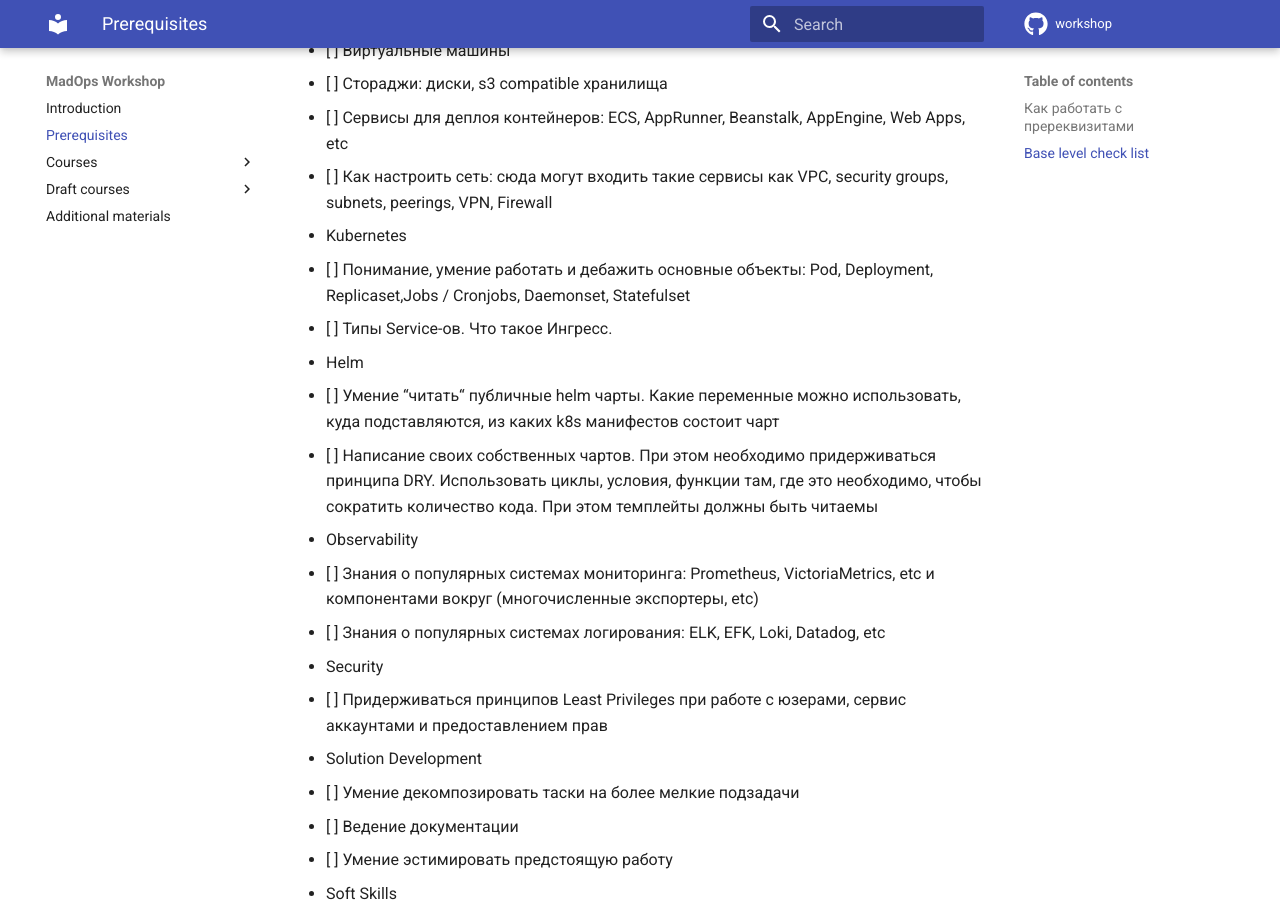
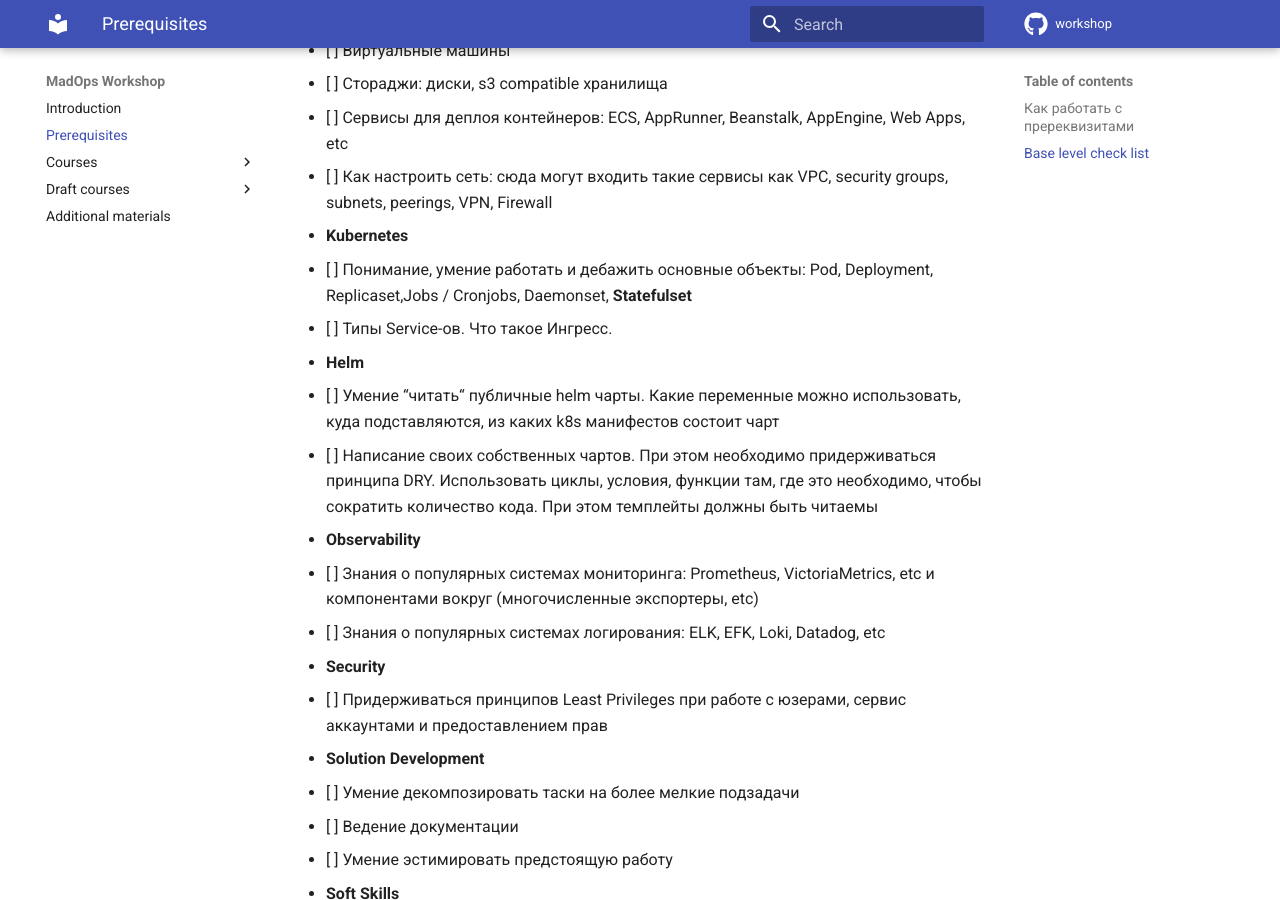
Before and after one commit to madopsio/workshop, an MkDocs documentation site: the page built from docs/prerequisites/prerequisites.md, in a window 1280 px wide and 900 px high, scrolled down 1378 px. Built offline with MkDocs 1.6.1 and Material for MkDocs 9.7.7, drawn with Linux system fonts in a browser that asks for light colours; comment, search, counter and statistics services are not loaded.

```diff
--- a/docs/prerequisites/prerequisites.md
+++ b/docs/prerequisites/prerequisites.md
@@ -18,42 +18,42 @@
 
 ## Base level check list
 
-- Docker
+- **Docker**
 - [ ] Отличие контейнеризации и виртуализации
 - [ ] Запуск докер контейнеров, используя публичные докер образы
 - [ ] Написание собственных Dockerfiles, основываясь на best practices (порядок слоёв, кэши, мульти стейж сборки, etc)
 - [ ] Подготовка docker-compose файлов для ускорения и упрощения локальной разработки
-- Linux
+- **Linux**
 - [ ] Процессы, девайсы, дисковые разделы, lvm, файловые системы, неймспейсы и cgroups
 - [ ] Базовый скриптинг на bash/python
 - [ ] Базовое знание сетевых протоколов, базовые сетевые утилиты
-- Terraform
+- **Terraform**
 - [ ] Умение читать чужой терраформ код, понимание кода  используемых публичных модулей
 - [ ] Умение описать в виде читаемого, поддерживаемого и переиспользуемого кода инфраструктуру проекта
-- Ci/Cd
+- **Ci/Cd**
 - [ ] Понимание концепций CI, CD, CD. Что это такое и чем отличаются.
 - [ ] Написание простых читаемых пайплайнов
-- Clouds
+- **Clouds**
 - [ ] Виртуальные машины
 - [ ] Стораджи: диски, s3 compatible хранилища
 - [ ] Сервисы для деплоя контейнеров: ECS, AppRunner, Beanstalk, AppEngine, Web Apps, etc
 - [ ] Как настроить сеть: сюда могут входить такие сервисы как VPC, security groups, subnets, peerings, VPN, Firewall
-- Kubernetes
-- [ ] Понимание, умение работать и дебажить основные объекты: Pod, Deployment, Replicaset,Jobs / Cronjobs, Daemonset, Statefulset
+- **Kubernetes**
+- [ ] Понимание, умение работать и дебажить основные объекты: Pod, Deployment, Replicaset,Jobs / Cronjobs, Daemonset, **Statefulset**
 - [ ] Типы Service-ов. Что такое Ингресс.
-- Helm
+- **Helm**
 - [ ] Умение “читать“ публичные helm чарты. Какие переменные можно использовать, куда подставляются, из каких k8s манифестов состоит чарт
 - [ ] Написание своих собственных чартов. При этом необходимо придерживаться принципа DRY. Использовать циклы, условия, функции там, где это необходимо, чтобы сократить количество кода. При этом темплейты должны быть читаемы
-- Observability
+- **Observability**
 - [ ] Знания о популярных системах мониторинга: Prometheus, VictoriaMetrics, etc и компонентами вокруг (многочисленные экспортеры, etc)
 - [ ] Знания о популярных системах логирования: ELK, EFK, Loki, Datadog, etc
-- Security
+- **Security**
 - [ ] Придерживаться принципов Least Privileges при работе с юзерами, сервис аккаунтами и предоставлением прав
-- Solution Development
+- **Solution Development**
 - [ ] Умение декомпозировать таски на более мелкие подзадачи
 - [ ] Ведение документации
 - [ ] Умение эстимировать предстоящую работу
-- Soft Skills
+- **Soft Skills**
 - [ ] Самообучение
 - [ ] Командная работа, коммуникация, эскалация проблем и т.д.
 - [ ] Умение работать независимо без постоянного менторства
```
